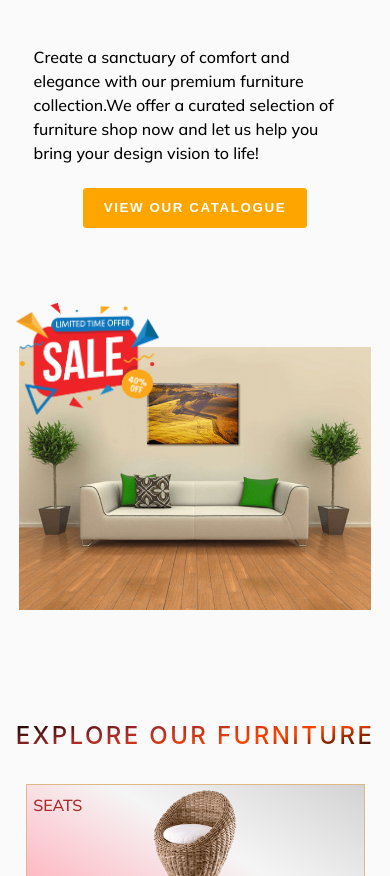
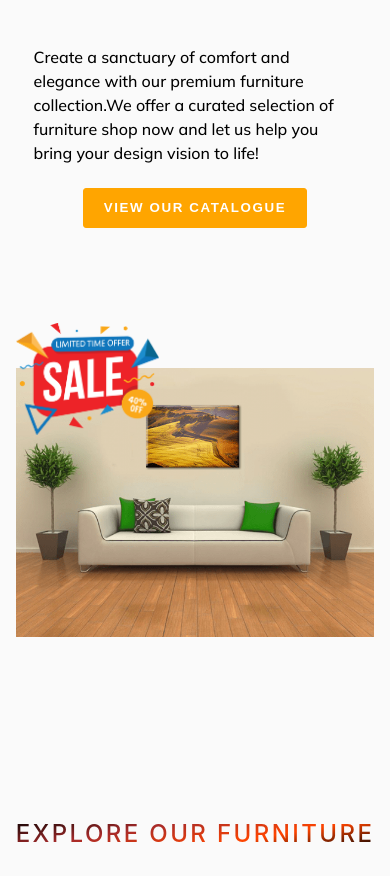
Before and after one commit to MOGIRE11/Thee-Furniture-Emporium, a website: page index.html in a window 390 px wide. Shown: the part 224-1100 px from the top of the page. Drawn offline with nearby package versions, Linux system fonts and the light colour scheme.

Commit message:
promotional banner realigned for mobile optimisation

```diff
--- a/home.css
+++ b/home.css
@@ -301,9 +301,10 @@ body {
 /* right side page1 */
 .right {
   width: 50%;
-  height: auto;
-  display: grid;
-  place-items: center;
+  height: 500px;
+  display: flex;
+  align-items: center;
+  justify-content: center;
   position: relative;
 }
 
@@ -800,10 +801,6 @@ body {
     font-weight: 600;
   }
 
-  .right {
-    margin-top: 50px;
-  }
-
   .animate {
     font-weight: 600;
   }
@@ -818,15 +815,15 @@ body {
   }
 
   #sofa3 {
-    width: 98%;
-    height: auto;
+    width: 100%;
+    height:350px;
     border: none;
     border-radius: 10px;
   }
   #promo {
     width: 40%;
     left: 0;
-    top: 0;
+    top: 70px;
   }
 
   .page2 h2 {
```
